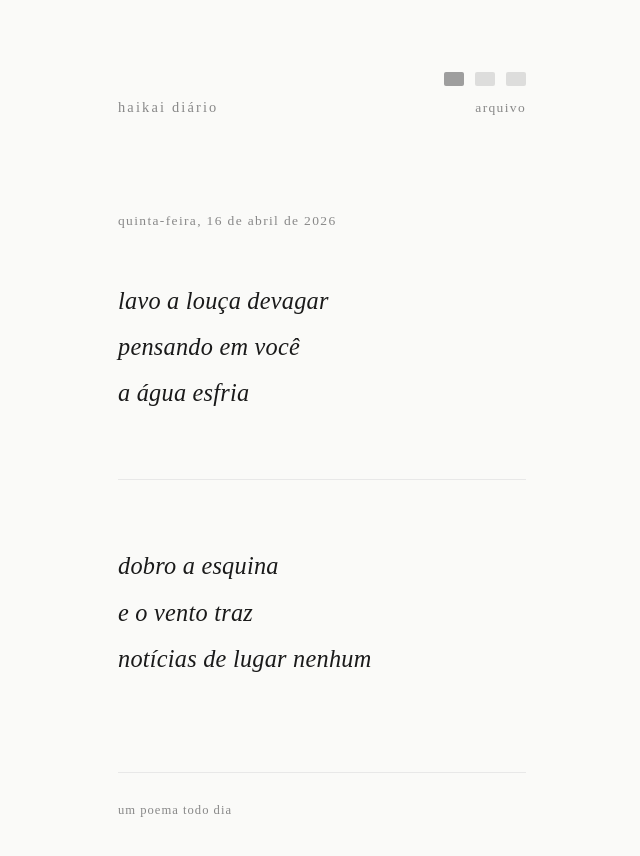
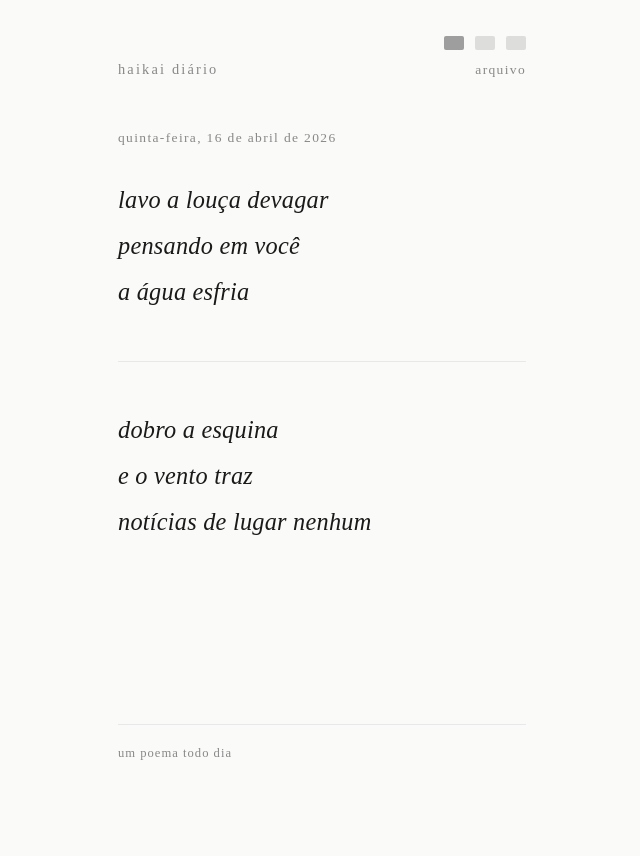
Before and after one commit to mtsVinova/haikai-diario, a Next.js app: page / in a window 1280 px wide. Shown: the top 856 px of the page, without its empty margins (318-958 px from the left). After the commit the page ends 800 px from the top, so only its background shows below. Built offline with nearby package versions, Linux system fonts and the light colour scheme; grey boxes are pictures that could not be loaded.

Commit message:
reduz recuos topo, rodape e internos

```diff
--- a/src/app/page.tsx
+++ b/src/app/page.tsx
@@ -33,11 +33,11 @@ export default function Home() {
         justifyContent: "center",
         maxWidth: "480px",
         margin: "0 auto",
-        padding: "4rem 2rem",
+        padding: "2rem 2rem",
       }}
     >
-      <header style={{ marginBottom: "5rem" }}>
-        <div style={{ display: "flex", justifyContent: "flex-end", marginBottom: "0.5rem" }}>
+      <header style={{ marginBottom: "2.5rem" }}>
+        <div style={{ display: "flex", justifyContent: "flex-end", marginBottom: "0.4rem" }}>
           <LangSelector onChange={setLang} />
         </div>
         <div style={{ display: "flex", justifyContent: "space-between", alignItems: "baseline" }}>
@@ -51,23 +51,23 @@ export default function Home() {
       </header>
 
       <article style={{ flex: 1 }}>
-        <p style={{ fontSize: "0.75rem", letterSpacing: "0.1em", color: "var(--gray)", marginBottom: "2.5rem", fontWeight: 400 }}>
+        <p style={{ fontSize: "0.75rem", letterSpacing: "0.1em", color: "var(--gray)", marginBottom: "1.5rem", fontWeight: 400 }}>
           {today ? formatDate(today) : ""}
         </p>
 
-        <div style={{ display: "flex", flexDirection: "column", gap: "3.5rem" }}>
+        <div style={{ display: "flex", flexDirection: "column", gap: "2.5rem" }}>
           {todayHaikais.map((haikai, i) => (
             <div key={(haikai as any).id || i}>
               <HaikaiCard pt={haikai.pt} en={haikai.en} es={haikai.es} lang={lang} size="large" />
               {i < todayHaikais.length - 1 && (
-                <div style={{ marginTop: "3.5rem", borderTop: "1px solid var(--light-gray)" }} />
+                <div style={{ marginTop: "2.5rem", borderTop: "1px solid var(--light-gray)" }} />
               )}
             </div>
           ))}
         </div>
       </article>
 
-      <footer style={{ marginTop: "5rem", borderTop: "1px solid var(--light-gray)", paddingTop: "1.5rem", fontSize: "0.7rem", letterSpacing: "0.08em", color: "var(--gray)" }}>
+      <footer style={{ marginTop: "2.5rem", borderTop: "1px solid var(--light-gray)", paddingTop: "1rem", fontSize: "0.7rem", letterSpacing: "0.08em", color: "var(--gray)" }}>
         um poema todo dia
       </footer>
     </main>
```
Also changed, not shown: src/app/arquivo/page.tsx (+8 -8 lines).
